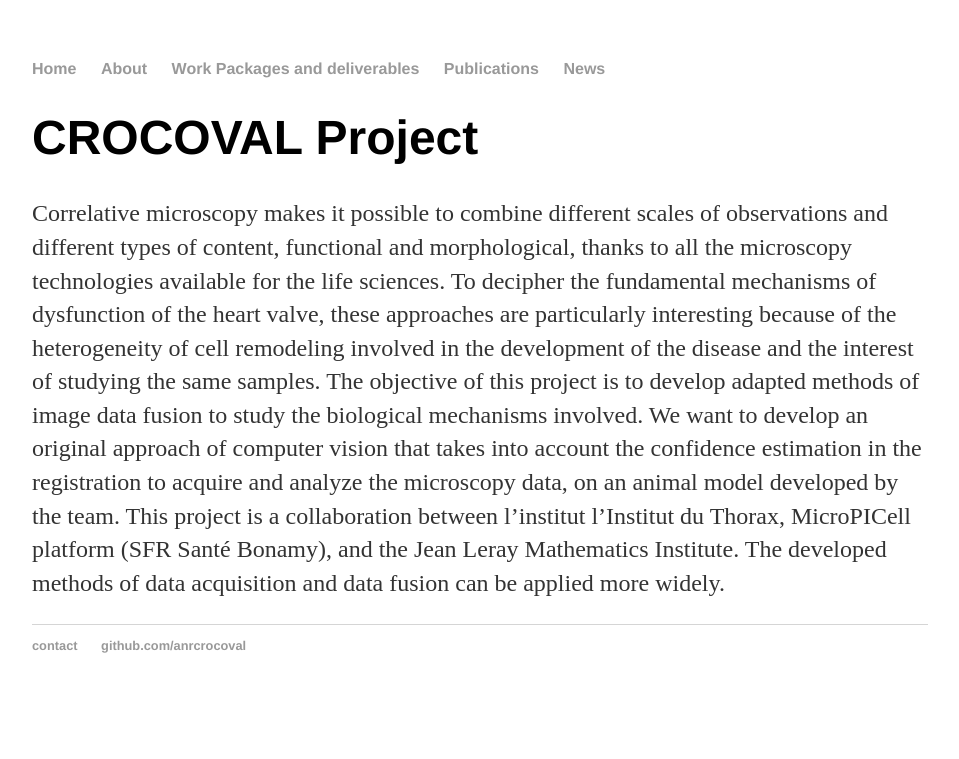
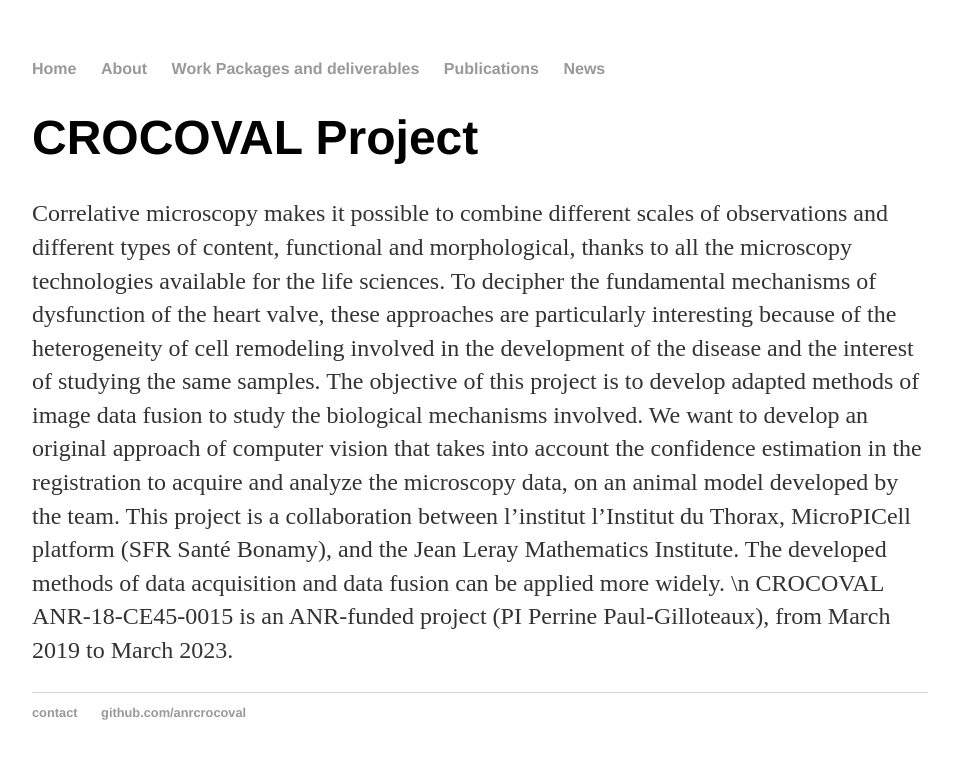
Before and after one commit to anrcrocoval/anrcrocoval.github.io, a Jekyll site: the page built from index.html, in a window 1280 px wide. Shown: the top 759 px of the page, without its empty margins (160-1119 px from the left). Built offline with Jekyll 4.4.1, drawn with Linux system fonts in a browser that asks for light colours.

Commit message:
Update index.html
adding info about ANR

```diff
--- a/index.html
+++ b/index.html
@@ -4,7 +4,7 @@ title: CROCOVAL CROss-modal registration in COrrelative Microscopies for VALvulo
 ---
 <div class="blurb">
         		<h1>CROCOVAL Project</h1>
-				<p>Correlative microscopy makes it possible to combine different scales of observations and different types of content, functional and morphological, thanks to all the microscopy technologies available for the life sciences.
+				<p>  Correlative microscopy makes it possible to combine different scales of observations and different types of content, functional and morphological, thanks to all the microscopy technologies available for the life sciences.
 
 To decipher the fundamental mechanisms of dysfunction of the heart valve, these approaches are particularly interesting because of the heterogeneity of cell remodeling involved in the development of the disease and the interest of studying the same samples.
 
@@ -12,5 +12,6 @@ The objective of this project is to develop adapted methods of image data fusion
 
 We want to develop an original approach of computer vision that takes into account the confidence estimation in the registration to acquire and analyze the microscopy data, on an animal model developed by the team.
 
-This project is a collaboration between l’institut l’Institut du Thorax, MicroPICell platform (SFR Santé Bonamy), and the Jean Leray Mathematics Institute. The developed methods of data acquisition and data fusion can be applied more widely.</p>
+This project is a collaboration between l’institut l’Institut du Thorax, MicroPICell platform (SFR Santé Bonamy), and the Jean Leray Mathematics Institute. The developed methods of data acquisition and data fusion can be applied more widely. \n
+	CROCOVAL ANR-18-CE45-0015 is an ANR-funded project (PI Perrine Paul-Gilloteaux), from March 2019 to March 2023.</p>
 </div><!-- /.blurb -->
```
